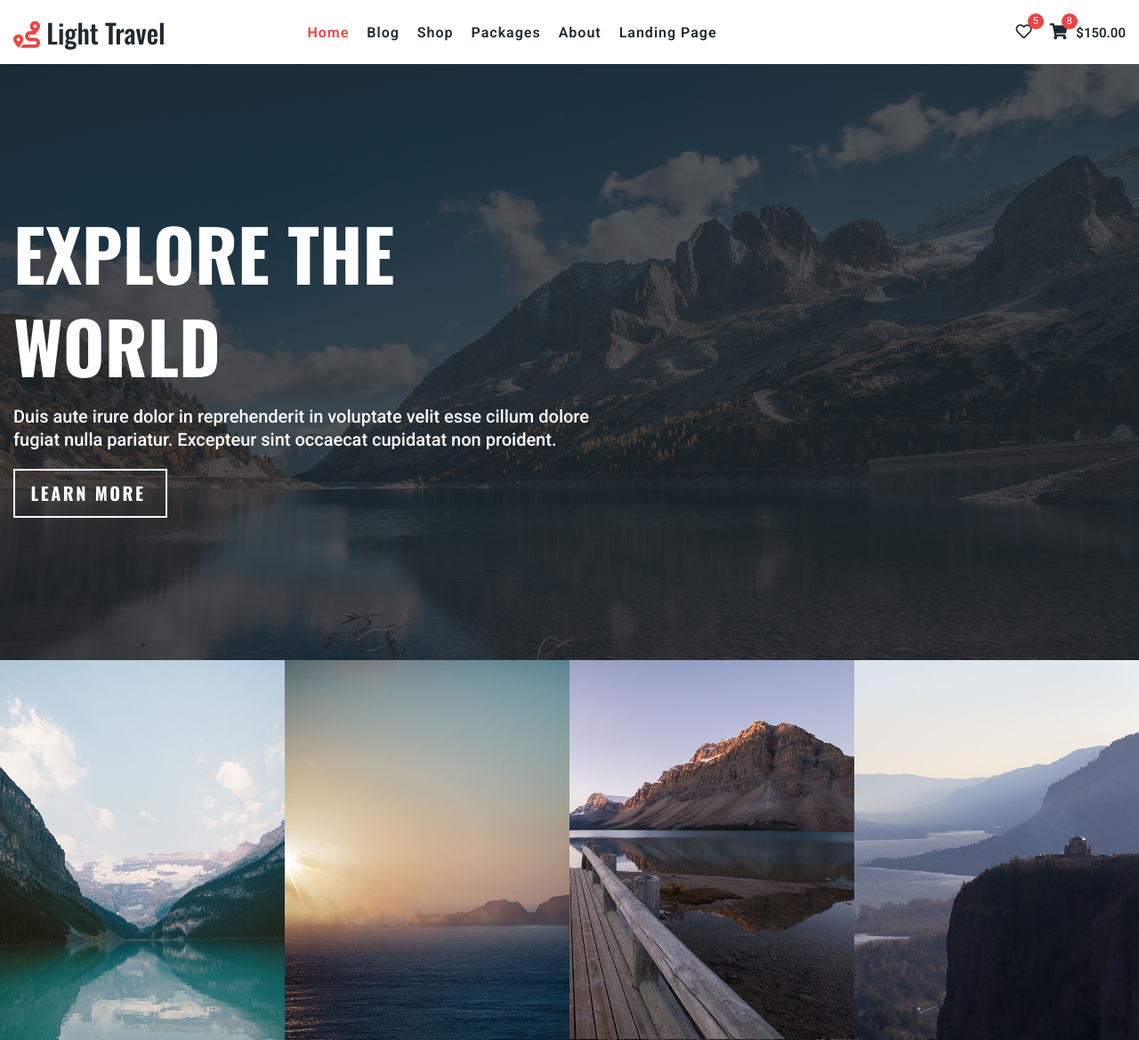
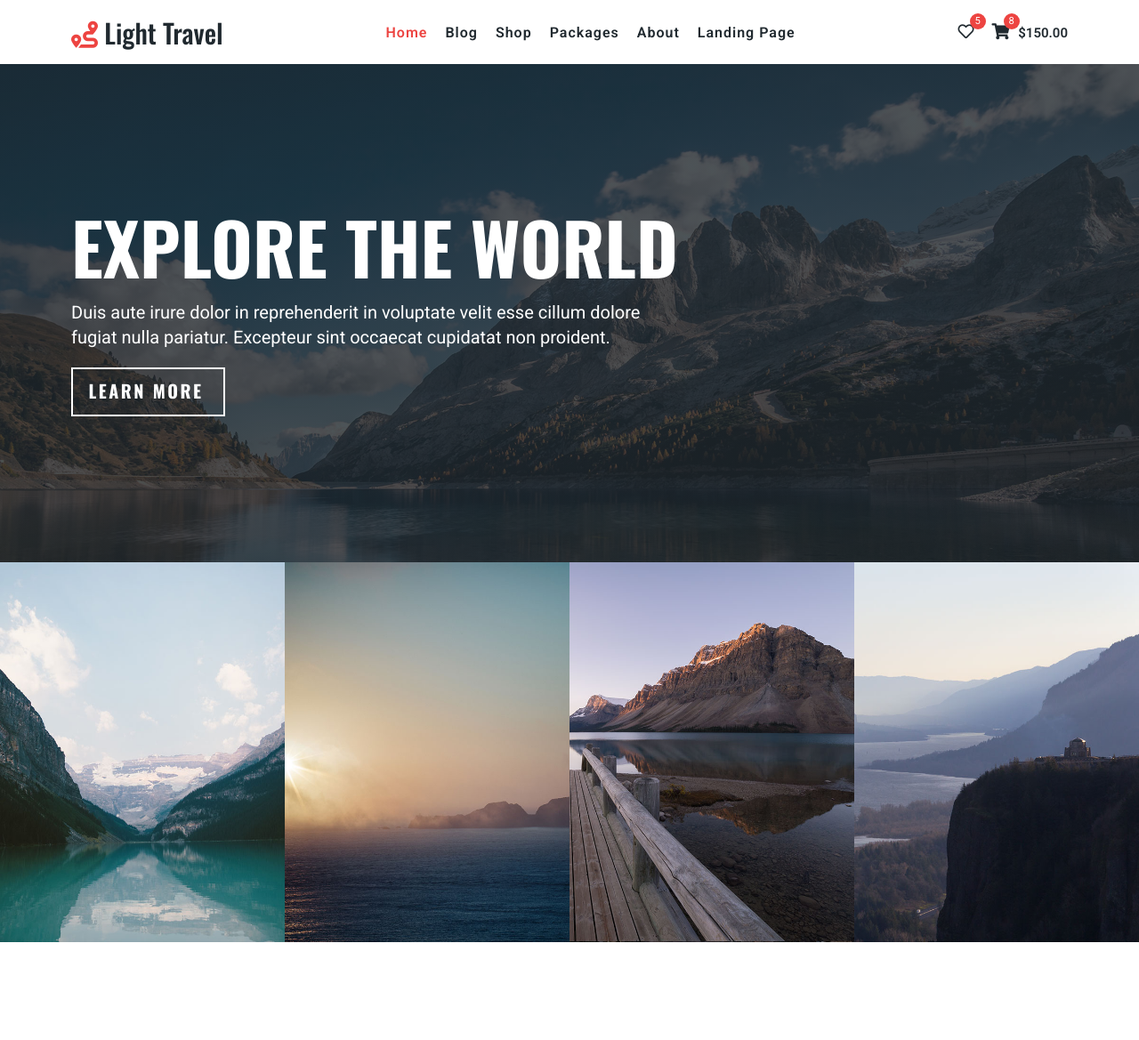
Before and after one commit to imd94/light-travel, a website: page index.html in a window 1280 px wide. Shown: the whole page at 89% size. After the commit the page ends 1059 px from the top, so only its background shows below. Drawn offline with nearby package versions, Linux system fonts and the light colour scheme.

Commit message:
Begining home page grid layout

```diff
--- a/index.html
+++ b/index.html
@@ -14,26 +14,22 @@
     <link rel="stylesheet" type="text/css" href="css/style.css">
     <!-- <link rel="shortcut icon" type="image/png" href="img/favicon.png"> -->
 
-    <title>Light Travel &mdash; Your Best Tour Agency</title>
+    <title>Light Travel &mdash; Your Best Tour Agency in the world</title>
 </head>
 
-<body>
+<body class="wrapper">
 
-    <nav class="main-nav">
-        <div class="wrapper">
-            <div class="layout-row">
+    <nav class="main-nav wrapper--inner">
+        <div class="main-nav__content">
             <span class="nav-toggler display-none">
                 <i class="fas fa-bars"></i>
             </span>
 
-                <div class="layout-column-3">
             <div class="light-logo">
                 <span class="light-logo__icon"><i class="fas fa-route"></i></span>
                 <span class="light-logo__text">Light Travel</span>
             </div>
-                </div>
 
-                <div class="layout-column-7">
             <ul class="main-nav__list clear-list">
                 <li class="main-nav__item main-nav__item--active">
                     <a class="main-nav__link" href="#">Home</a>
@@ -70,9 +66,7 @@
                     <a class="main-nav__link" href="#">Landing Page</a>
                 </li>
             </ul> <!-- end main-nav__list -->
-                </div>
 
-                <div class="layout-column-2">
             <div class="shop-nav">
                 <ul class="shop-nav__list clear-list">
                     <li class="shop-nav__item">
@@ -92,56 +86,35 @@
                 </ul>
             </div>
         </div>
-            </div> <!-- end layout-row -->
-        </div> <!-- end wrapper -->
     </nav> <!-- end main-nav -->
 
 
-    <header class="main-header">
-        <div class="wrapper">
+    <header class="main-header wrapper--inner">
         <div class="main-header__content">
             <h1 class="heading-primary heading-primary--light main-header__h1 u-margin-bottom-xs">EXPLORE THE WORLD</h1>
-                <p class="main-header__desc paragraph--medium paragraph paragraph--light">Duis aute irure dolor in reprehenderit in voluptate velit esse cillum dolore fugiat nulla pariatur. Excepteur sint occaecat cupidatat non proident.</p>
+            <p class="main-header__desc graph graph--white graph--medium">Duis aute irure dolor in reprehenderit in voluptate velit esse cillum dolore fugiat nulla pariatur. Excepteur sint occaecat cupidatat non proident.</p>
             <a href="#" class="main-header__btn btn btn--white u-margin-top-sm">Learn More</a>
-            </div>
         </div>
     </header> <!-- end main-header -->
 
-    <div id="content" class="content-area">
-        <main>
 
-            <section class="stacked-images">
-                <div class="wrapper--full">
-                    <div class="layout-row">
-                        <div class="layout-column-3 u-padding-none">
+    <section class="stacked-images wrapper--inner">
         <a class="stacked-link" data-gall="myGallery" href="img/travel-landscape-01.jpg">
             <img class="stacked-link__img" src="img/travel-landscape-05.jpg" alt="Image One">
         </a>
-                        </div>
 
-                        <div class="layout-column-3 u-padding-none">
         <a class="stacked-link" data-gall="myGallery" href="img/travel-landscape-13.png">
             <img class="stacked-link__img" src="img/travel-landscape-08.jpg" alt="Image One">
         </a>
-                        </div>
 
-                        <div class="layout-column-3 u-padding-none">
         <a class="stacked-link" data-gall="myGallery" href="img/travel-landscape-17.jpg">
             <img class="stacked-link__img" src="img/travel-landscape-10.jpg" alt="Image One">
         </a>
-                        </div>
 
-                        <div class="layout-column-3 u-padding-none">
         <a class="stacked-link" data-gall="myGallery" href="img/travel-landscape-18.jpg">
             <img class="stacked-link__img" src="img/travel-landscape-11.jpg" alt="Image One">
         </a>
-                        </div>
-                    </div>
-                </div>
     </section>
-
-        </main> <!-- end main -->
-    </div> <!-- end content-area -->
 
     <!-- Venobox JS -->
     <script src="js/venobox.min.js"></script>
--- a/sass/base/_typography.scss
+++ b/sass/base/_typography.scss
@@ -9,11 +9,35 @@ body {
 
 h1,h2,h3,h4,h5,h6 {
     font-family: 'Oswald', sans-serif;
-    line-height: 1.3em;
+    line-height: 1em;
 }
 
 a {
     text-decoration: none;
+}
+
+img {
+    display: block;
+    width: 100%;
+    height: auto;
+}
+
+.graph {
+    font-size: 1.6rem;
+    color: $colorGreyDark1;
+
+    &--white {
+        color: $colorWhite;
+    }
+
+    &--medium {
+        font-size: 2rem;
+        line-height: 1.4;
+    }
+
+    &--large {
+        font-size: 2.4rem;
+    }
 }
 
 .heading-primary {
@@ -47,21 +71,3 @@ a {
         font-weight: 500;
     }
 }
-
-.paragraph {
-    font-weight: 500;
-
-    &--medium {
-        font-size: 2rem;
-        line-height: 1.3;
-    }
-    &--large {
-        font-size: 2.4rem;
-    }
-    &--light {
-        color: $colorWhite;
-    }
-    &--dark {
-        color: $colorGreyDark3;
-    }
-}
--- a/sass/base/_utilities.scss
+++ b/sass/base/_utilities.scss
@@ -8,20 +8,3 @@
     margin: 0;
     padding: 0;
 }
-
-.u-padding-none { padding: 0 !important; }
-.u-margin-none { margin: 0 !important; }
-
-.u-margin-bottom-xs {
-    margin-bottom: 1.5rem;
-}
-.u-margin-top-xs {
-    margin-top: 1.5rem;
-}
-
-.u-margin-bottom-sm {
-    margin-top: 2rem;
-}
-.u-margin-top-sm {
-    margin-top: 2rem;
-}
--- a/sass/components/_stacked-imgs.scss
+++ b/sass/components/_stacked-imgs.scss
@@ -1,5 +1,7 @@
 
-.stacked-link {
-    display: block;
-    width: 100%;
+.stacked-images {
+    grid-column: full-start / full-end;
+
+    display: grid;
+    grid-template-columns: repeat(4, 1fr);
 }
--- a/sass/layout/_columns.scss
+++ /dev/null
@@ -1,65 +0,0 @@
-
-.layout-column,
-.layout-column-2,
-.layout-column-3,
-.layout-column-4,
-.layout-column-5,
-.layout-column-6,
-.layout-column-7,
-.layout-column-8,
-.layout-column-9,
-.layout-column-10,
-.layout-column-11,
-.layout-column-12 {
-    padding-left: 1.5rem;
-    padding-right: 1.5rem;
-}
-
-
-.layout-column {
-    flex: 1 1 auto;
-}
-
-.layout-column-2 {
-    flex: 1 1 16.6%
-}
-
-.layout-column-3 {
-    flex: 1 1 25%
-}
-
-.layout-column-4 {
-    flex: 1 1 33.3%
-}
-
-.layout-column-5 {
-    flex: 1 1 41.6%
-}
-
-.layout-column-6 {
-    flex: 1 1 50%
-}
-
-.layout-column-7 {
-    flex: 1 1 58.3%
-}
-
-.layout-column-8 {
-    flex: 1 1 66.6%
-}
-
-.layout-column-9 {
-    flex: 1 1 75%
-}
-
-.layout-column-10 {
-    flex: 1 1 83.3%
-}
-
-.layout-column-11 {
-    flex: 1 1 91.6%
-}
-
-.layout-column-12 {
-    flex: 1 1 100%
-}
--- a/sass/layout/_container.scss
+++ /dev/null
@@ -1,13 +0,0 @@
-
-.wrapper {
-    max-width: 132rem;
-    margin: 0 auto;
-    padding-left: 1.5rem;
-    padding-right: 1.5rem;
-
-    &--full {
-        max-width: 100%;
-        padding-left: 1.5rem;
-        padding-right: 1.5rem;
-    }
-}
--- a/sass/layout/_header.scss
+++ b/sass/layout/_header.scss
@@ -1,6 +1,7 @@
 
 .main-header {
-    padding: 15rem 0;
+    grid-column: full-start / full-end;
+
     background-image: linear-gradient(
         to right bottom,
         rgba($colorFourth, 0.8),
@@ -10,7 +11,17 @@
     background-position: top center;
 
     &__content {
-        padding: 1rem 0;
-        max-width: 68rem;
-    }
+        grid-column: center-start / center-end;
+        padding: 3rem 0;
+
+        display: grid;
+        grid-row-gap: 2rem;
+        align-content: center;
+        justify-content: start;
+        justify-items: start;
+     }
+
+     &__desc {
+         max-width: 65rem;
+     }
 }
--- a/sass/layout/_navigation.scss
+++ b/sass/layout/_navigation.scss
@@ -1,6 +1,16 @@
 
 .main-nav {
+    grid-column: full-start / full-end;
     padding: 1rem 0;
+
+    &__content {
+        grid-column: center-start / center-end;
+
+        display: flex;
+        justify-content: space-between;
+        align-items: center;
+        flex-wrap: wrap;
+    }
 
     &__list {
         display: flex;
--- a/sass/layout/_row.scss
+++ /dev/null
@@ -1,9 +0,0 @@
-
-.layout-row {
-    display: flex;
-    flex-direction: row;
-    flex-wrap: wrap;
-    align-items: center;
-    margin-left: -1.5rem;
-    margin-right: -1.5rem;
-}
--- /dev/null
+++ b/sass/layout/_wrapper.scss
@@ -0,0 +1,11 @@
+
+.wrapper {
+    display: grid;
+    grid-template-columns: [full-start] minmax(6rem, 1fr) [center-start] repeat(8, [col-start] minmax(min-content, 14rem) [col-end]) [center-end] minmax(6rem, 1fr) [full-end];
+    grid-template-rows: min-content 70vh min-content;
+
+    &--inner {
+        display: grid;
+        grid-template-columns: [full-start] minmax(6rem, 1fr) [center-start] repeat(8, [col-start] minmax(min-content, 14rem) [col-end]) [center-end] minmax(6rem, 1fr) [full-end];
+    }
+}
--- a/sass/main.scss
+++ b/sass/main.scss
@@ -6,9 +6,7 @@
 @import "base/typography";
 @import "base/utilities";
 
-@import "layout/container";
-@import "layout/row";
-@import "layout/columns";
+@import "layout/wrapper";
 @import "layout/navigation";
 @import "layout/header";
 @import "layout/shop-nav";
```
Also changed, not shown: css/style.css. Lines whose indentation alone changed are shown as unchanged.
